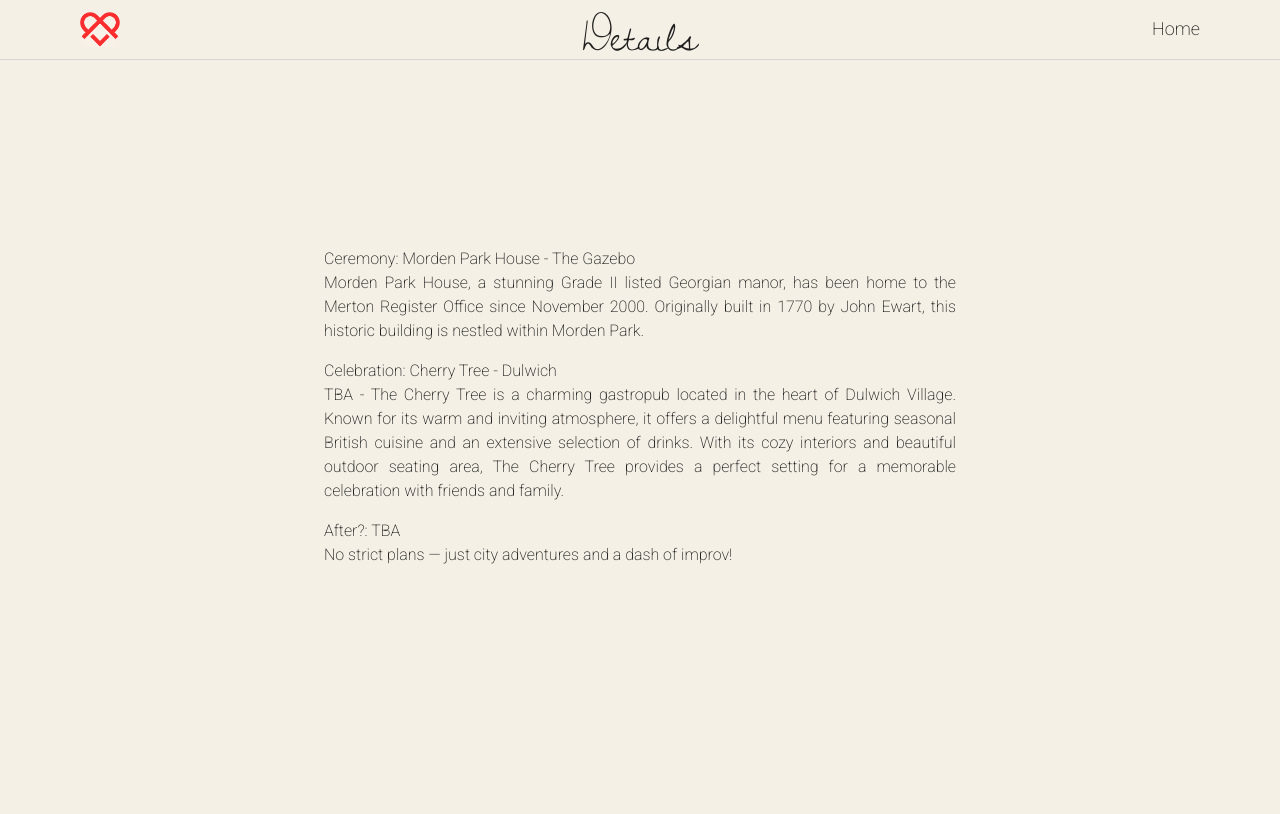
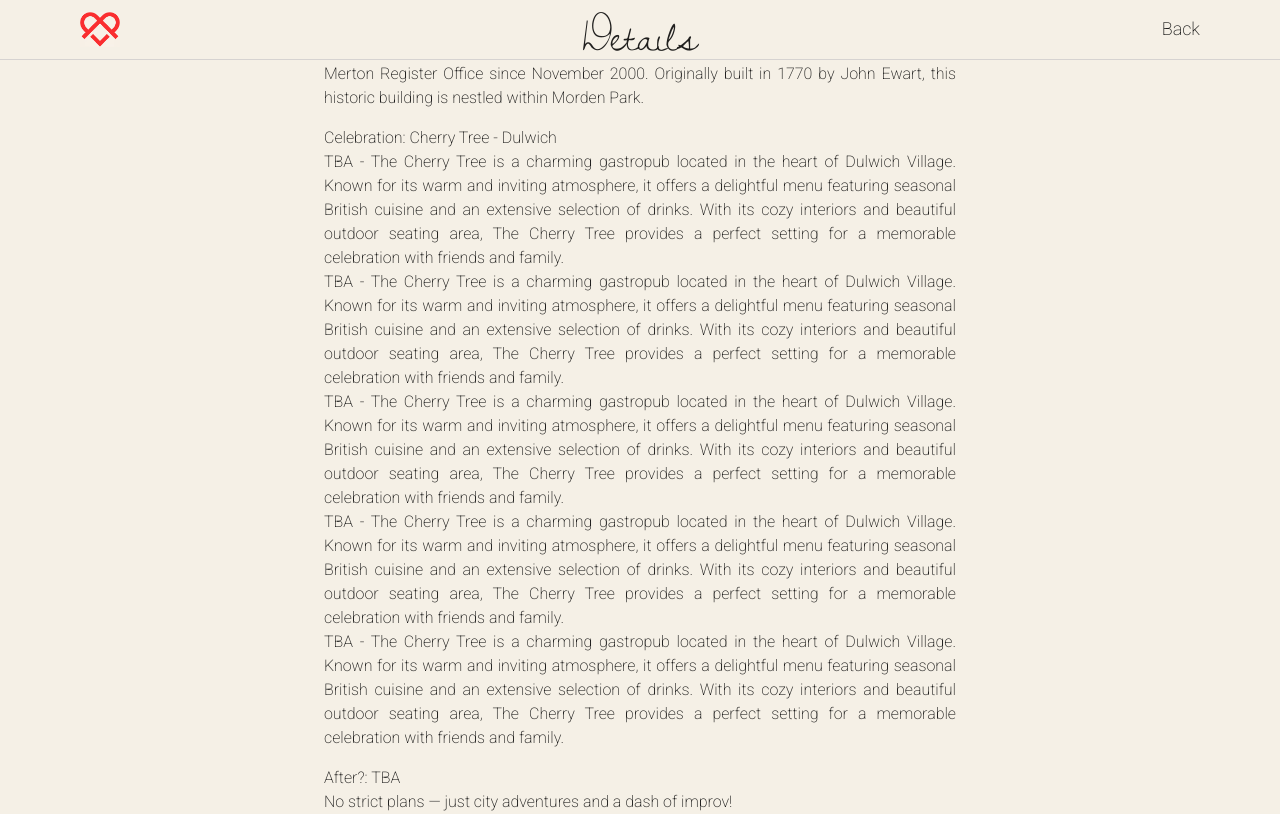
Before and after one commit to AndrasE/knot, a React (Vite) app: page /details in a window 1280 px wide. Built offline with nearby package versions, Linux system fonts and the light colour scheme.

Commit message:
back bottom instead of home / in nav

```diff
--- a/src/components/Navbar.tsx
+++ b/src/components/Navbar.tsx
@@ -1,9 +1,10 @@
 import { HashLink } from "react-router-hash-link";
-import { useLocation } from "react-router-dom";
+import { useLocation, useNavigate } from "react-router-dom";
 import Logo from "../assets/images/navlogo.avif";
 
 export default function Navbar() {
   const location = useLocation();
+  const navigate = useNavigate();
   const isHomePage = location.pathname === "/";
 
   return (
@@ -54,18 +55,17 @@ export default function Navbar() {
       ) : (
         <>
           <HashLink
-            to="/gallery"
+            to={location.pathname}
             onClick={() => window.scrollTo({ top: 0, behavior: "smooth" })}
             className="absolute bottom-0 text-5xl transform -translate-x-1/2 cursor-pointer left-1/2 font-dawning">
             {location.pathname.slice(1).charAt(0).toUpperCase() +
               location.pathname.slice(2)}
           </HashLink>
-          <HashLink
-            to="/"
-            smooth
+          <button
+            onClick={() => navigate(-1)} // This is the key change
             className="text-base cursor-pointer sm:text-lg">
-            Home
-          </HashLink>
+            Back
+          </button>
         </>
       )}
     </nav>
--- a/src/pages/Details.tsx
+++ b/src/pages/Details.tsx
@@ -17,6 +17,38 @@ export default function DetailsPage() {
           selection of drinks. With its cozy interiors and beautiful outdoor
           seating area, The Cherry Tree provides a perfect setting for a
           memorable celebration with friends and family.
+        </p>{" "}
+        <p className="text-justify ">
+          TBA - The Cherry Tree is a charming gastropub located in the heart of
+          Dulwich Village. Known for its warm and inviting atmosphere, it offers
+          a delightful menu featuring seasonal British cuisine and an extensive
+          selection of drinks. With its cozy interiors and beautiful outdoor
+          seating area, The Cherry Tree provides a perfect setting for a
+          memorable celebration with friends and family.
+        </p>{" "}
+        <p className="text-justify ">
+          TBA - The Cherry Tree is a charming gastropub located in the heart of
+          Dulwich Village. Known for its warm and inviting atmosphere, it offers
+          a delightful menu featuring seasonal British cuisine and an extensive
+          selection of drinks. With its cozy interiors and beautiful outdoor
+          seating area, The Cherry Tree provides a perfect setting for a
+          memorable celebration with friends and family.
+        </p>{" "}
+        <p className="text-justify ">
+          TBA - The Cherry Tree is a charming gastropub located in the heart of
+          Dulwich Village. Known for its warm and inviting atmosphere, it offers
+          a delightful menu featuring seasonal British cuisine and an extensive
+          selection of drinks. With its cozy interiors and beautiful outdoor
+          seating area, The Cherry Tree provides a perfect setting for a
+          memorable celebration with friends and family.
+        </p>{" "}
+        <p className="text-justify ">
+          TBA - The Cherry Tree is a charming gastropub located in the heart of
+          Dulwich Village. Known for its warm and inviting atmosphere, it offers
+          a delightful menu featuring seasonal British cuisine and an extensive
+          selection of drinks. With its cozy interiors and beautiful outdoor
+          seating area, The Cherry Tree provides a perfect setting for a
+          memorable celebration with friends and family.
         </p>
         <p className="pt-4">After?: TBA</p>
         <p>No strict plans — just city adventures and a dash of improv!</p>{" "}
```
